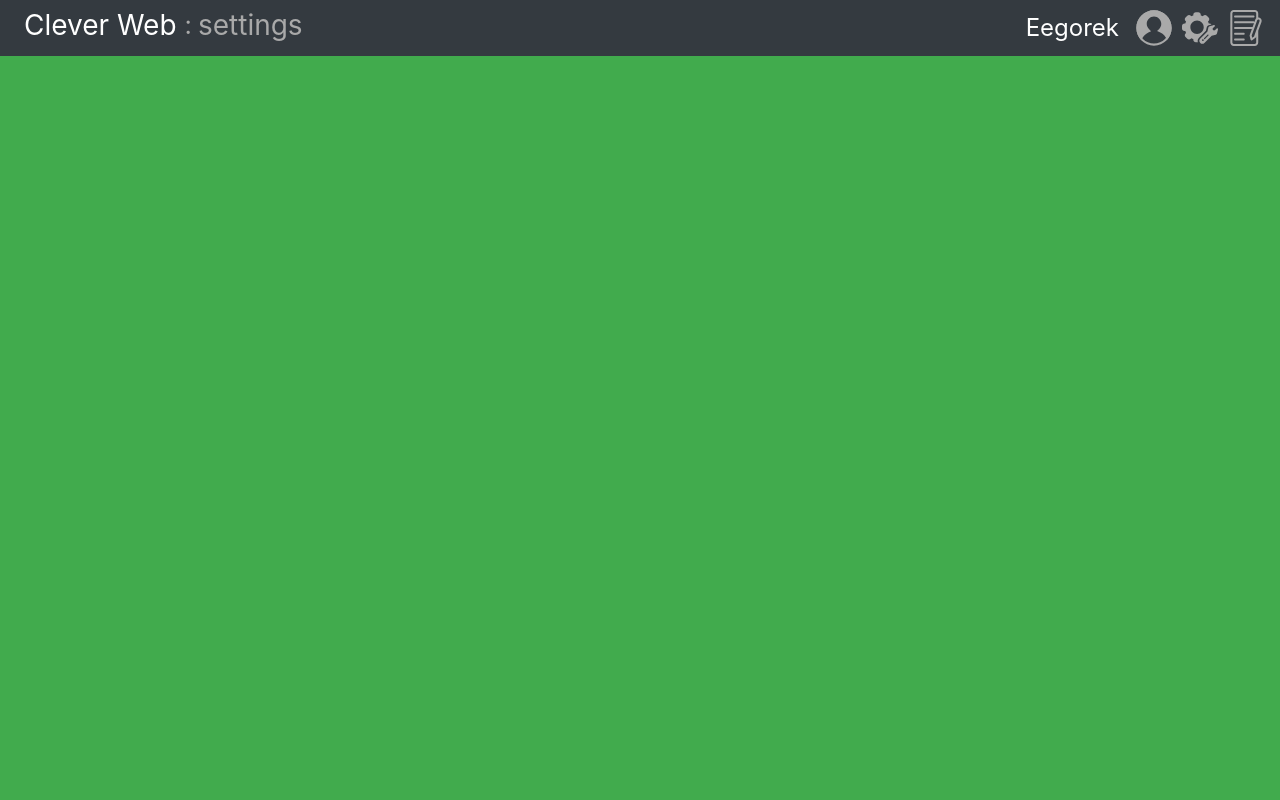
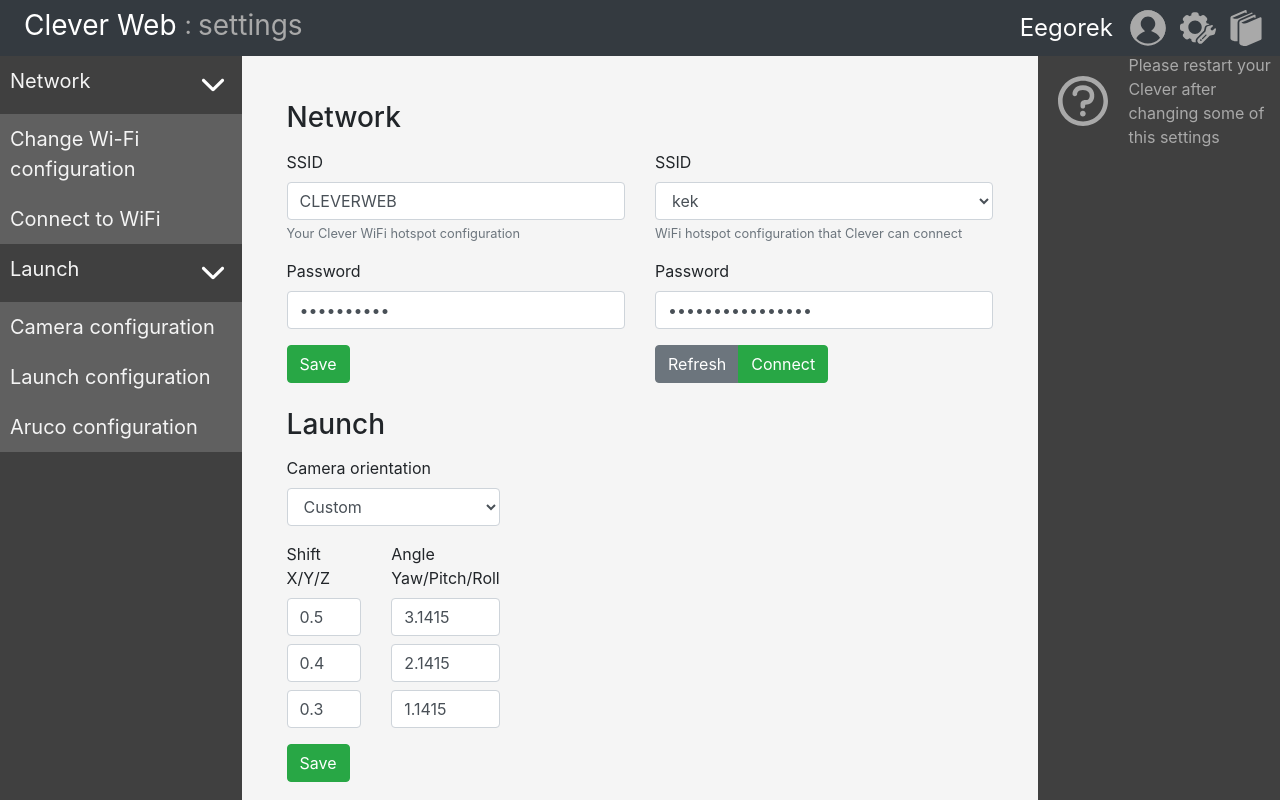
Before and after one commit to garinegor/cleverWeb, a Django app: page /settings in a window 1280 px wide. Run offline with Django 3.2, Linux system fonts and the light colour scheme; some libraries are stand-ins or nearby versions.

Commit message:
17th commit

```diff
--- a/mainPage/static/mainPage/main.css
+++ b/mainPage/static/mainPage/main.css
@@ -129,5 +129,60 @@ body {
 .navbar-img {
     width: 36px;
     height: 36px;
-    fill: red !important;
 }
+
+.setting-menu {
+    background-color: #404040;
+    width: 400px;
+    height: 100%;
+    display: flex;
+    flex-direction: column;
+}
+
+.settings-container {
+    width: 100%;
+    height: 100%;
+    display: flex;
+    flex-direction: row;
+}
+
+.setting-content {
+    width: 100%;
+    height: 100%;
+}
+
+.menu-el {
+    width: 100%;
+    padding: 10px;
+    background-color: #404040;
+    color: #f4f4f4;
+    font-size: 20px;
+    display: flex;
+    flex-direction: row;
+    justify-content: space-between;
+}
+
+.menu-el-container {
+    display: flex;
+    flex-direction: column;
+    height: 0px;
+    transition: .5s;
+}
+
+.submenu {
+    cursor: pointer;
+    transition: .5s;
+    background-color: #606060;
+}
+
+.submenu:hover {
+    background-color: #505050;
+}
+
+.menu-el-img {
+    transition: .5s;
+    width: 38px;
+    align-content: center;
+    height: 38px;
+    transform: rotate(-90deg);
+}
--- a/mainPage/templates/cleverWeb/documentation.html
+++ b/mainPage/templates/cleverWeb/documentation.html
@@ -16,10 +16,9 @@
 {% include "navbar.html" %}
 <div id="page-holder" class="page-holder">
     <div class="page" id="plugins">
-        <iframe src="http://192.168.11.1/docs" style="width: 100%; height: 100%">
+        <iframe id="docs_frame" src="http://192.168.11.1/docs" style="width: 100%; height: 100%">
         </iframe>
     </div>
 </div>
-<script type="text/javascript" src="{% static "mainPage/main.js" %}"></script>
 </body>
 </html>
--- /dev/null
+++ b/mainPage/templates/cleverWeb/settings-content.html
@@ -0,0 +1,152 @@
+<div class="settings-content">
+    <h3 style="margin: 15px">Network</h3>
+    <div style="display: flex; flex-direction: row; width: 100%">
+        <div style="width: 50%;">
+            <div class="form-group col-md-auto">
+                <label for="inputSSID">SSID</label>
+                <input id="inputSSID" type="text" class="form-control" aria-describedby="ssidHelp"
+                       value="{{ wifi.own_name }}" placeholder="SSID">
+                <small id="ssidHelp" class="form-text text-muted">Your Clever WiFi hotspot configuration</small>
+            </div>
+            <div class="form-group col-md-auto">
+                <label for="inputPassword">Password</label>
+                <input id="inputPassword" type="password" placeholder="Password" class="form-control"
+                       value="{{ wifi.own_pass }}">
+            </div>
+            <div class="btn-group" style="margin-left: 15px;" role="group">
+                <button onclick="alert('kek')" class="btn btn-success">Save</button>
+            </div>
+        </div>
+        <div style="width: 50%;">
+            <div class="form-group col-md-auto">
+                <label for="inputState2">SSID</label>
+                <select id="inputState2" class="form-control">
+                    <option selected>{{ wifi.current }}</option>
+                </select>
+                <small id="ssidHelp2" class="form-text text-muted">WiFi hotspot configuration that Clever can connect
+                </small>
+            </div>
+            <div class="form-group col-md-auto">
+                <label for="inputPassword2">Password</label>
+                <input id="inputPassword2" type="password" placeholder="Password" class="form-control"
+                       value="{{ wifi.pass }}">
+            </div>
+            <div class="btn-group" style="margin-left: 15px;" role="group">
+                <button type="button" onclick="refresh()" class="btn btn-secondary">Refresh</button>
+                <button type="button" class="btn btn-success">Connect</button>
+            </div>
+        </div>
+    </div>
+
+    <h3 style="margin: 15px; margin-top: 25px;">Launch</h3>
+    <div style="display: flex; flex-direction: row; width: 100%">
+        <div style="width: 33%;">
+            <div class="form-group col-md-auto">
+                <label for="inputStateCam">Camera orientation</label>
+                <select id="inputStateCam" class="form-control">
+                    <option value="5" selected>Custom</option>
+                    <option value="0">The camera is pointing down, plume back</option>
+                    <option value="1">The camera is pointing down, plume forward.</option>
+                    <option value="2">The camera is pointing upwards, plume back</option>
+                    <option value="3">The camera is pointing upwards, plume forward</option>
+                </select>
+            </div>
+            <div class="form-group col-md-auto">
+                <div class="row">
+                    <div class="col">
+                        <label>Shift X/Y/Z</label>
+                        <input id="shiftX" type="number" class="form-control" placeholder="Shift X">
+                        <input id="shiftY" style="margin-top: 8px; margin-bottom: 8px;" type="number"
+                               class="form-control"
+                               placeholder="Shift Y">
+                        <input id="shiftZ" type="number" class="form-control" placeholder="Shift Z">
+                    </div>
+                    <div class="col">
+                        <label>Angle Yaw/Pitch/Roll</label>
+                        <input id="angleYaw" type="number" class="form-control" placeholder="Angle yaw">
+                        <input id="anglePitch" style="margin-top: 8px; margin-bottom: 8px;" type="number"
+                               class="form-control"
+                               placeholder="Angle pitch">
+                        <input id="angleRoll" type="number" class="form-control" placeholder="Angle roll"></div>
+                </div>
+            </div>
+            <div class="btn-group" style="margin-left: 15px;" role="group">
+                <button onclick="alert('kek')" class="btn btn-success">Save</button>
+            </div>
+        </div>
+        <div style="width: 50%;">
+
+        </div>
+    </div>
+</div>
+<style lang="css">
+    .setting-content {
+        width: 100%;
+        height: 100%;
+        background-color: #f5f5f5;
+        padding: 30px;
+    }
+</style>
+<script>
+    refresh();
+
+    function refresh() {
+        var req = new XMLHttpRequest();
+        req.open("GET", "/wifi/available", false);
+        req.send();
+        if (req.status != 200) {
+            refresh();
+        } else {
+            var wifis = JSON.parse(req.responseText).available;
+            document.getElementById("inputState2").innerHTML = "";
+            for (let i = 0; i < wifis.length; i++) {
+                document.getElementById("inputState2").innerHTML += "<option>" + wifis[i] + "</option>";
+            }
+        }
+    }
+</script>
+<script>
+    var sets = [
+        [{{ camera.shiftx }}, {{ camera.shifty }}, {{ camera.shiftz }}, {{ camera.angleYaw }}, {{ camera.anglePitch }}, {{ camera.angleRoll }}],
+        [0.05, 0, -0.07, -1.5707963, 0, 3.1415926],
+        [0.05, 0, -0.07, 1.5707963, 0, 3.1415926],
+        [0.05, 0, 0.07, 1.5707963, 0, 0],
+        [0.05, 0, 0.07, -1.5707963, 0, 0]
+    ];
+
+    document.getElementById("shiftX").value = sets[0][0];
+    document.getElementById("shiftY").value = sets[0][1];
+    document.getElementById("shiftZ").value = sets[0][2];
+    document.getElementById("angleYaw").value = sets[0][3];
+    document.getElementById("anglePitch").value = sets[0][4];
+    document.getElementById("angleRoll").value = sets[0][5];
+
+    document.getElementById("shiftX").onchange = function () {
+        sets[0][0] = document.getElementById("shiftX").value;
+    };
+    document.getElementById("shiftY").onchange = function () {
+        sets[0][1] = document.getElementById("shiftY").value;
+    };
+    document.getElementById("shiftZ").onchange = function () {
+        sets[0][2] = document.getElementById("shiftZ").value;
+    };
+    document.getElementById("angleYaw").onchange = function () {
+        sets[0][3] = document.getElementById("angleYaw").value;
+    };
+    document.getElementById("anglePitch").onchange = function () {
+        sets[0][4] = document.getElementById("anglePitch").value;
+    };
+    document.getElementById("angleRoll").onchange = function () {
+        sets[0][5] = document.getElementById("angleRoll").value;
+    };
+
+    document.getElementById("inputStateCam").onchange = function () {
+        var set = sets[document.getElementById("inputStateCam").selectedIndex];
+        document.getElementById("shiftX").value = set[0];
+        document.getElementById("shiftY").value = set[1];
+        document.getElementById("shiftZ").value = set[2];
+        document.getElementById("angleYaw").value = set[3];
+        document.getElementById("anglePitch").value = set[4];
+        document.getElementById("angleRoll").value = set[5];
+    }
+</script>
--- a/mainPage/templates/cleverWeb/settings.html
+++ b/mainPage/templates/cleverWeb/settings.html
@@ -15,12 +15,63 @@
 <body>
 {% include "navbar.html" %}
 <div id="page-holder" class="page-holder">
-    <div class="page" id="plugins">
-        <div style="width: 100%; height: 100%; background-color: #41ab4d">
+    <div class="page">
+        <div class="settings-container">
+            <div class="setting-menu" id="menu">
 
+            </div>
+            <div class="setting-content">
+                {% include "cleverWeb/settings-content.html" %}
+            </div>
+            <div class="setting-menu">
+                <div style="display: flex; flex-direction: row; height: 90px; align-items: center">
+                    <img style="width: 50px; height: 50px; margin: 20px" alt=""
+                         src={% static "mainPage/icons/question.svg" %}/>
+                    <div style="color: darkgray">Please restart your Сlever after changing some of this settings</div>
+                </div>
+            </div>
         </div>
     </div>
 </div>
-<script type="text/javascript" src="{% static "mainPage/main.js" %}"></script>
+<script>
+    var data_struct = [
+        {
+            name: "Network",
+            sub_struct: [
+                "Change Wi-Fi configuration",
+                "Connect to WiFi"
+            ]
+        },
+        {
+            name: "Launch",
+            sub_struct: [
+                "Camera configuration",
+                "Launch configuration",
+                "Aruco configuration"
+            ]
+        }
+    ];
+
+    menu = document.getElementById("menu");
+
+    for (var i = 0; i < data_struct.length; i++) {
+        menu.innerHTML += "<div id='" + i.toString() + "par' class='menu-el'>" +
+            "<div>" + data_struct[i].name + "</div><img class='menu-el-img' alt='' src='/static/mainPage/icons/arrow.svg' id='" + i.toString() + "img' /></div>";
+        menu.innerHTML += "<div class='menu-el-container' id='" + i.toString() + "'></div>";
+        expand(i);
+    }
+
+    function expand(j) {
+        el = document.getElementById(j.toString());
+        for (var i = 0; i < data_struct[j].sub_struct.length; i++) {
+            el.innerHTML += "<div class='menu-el submenu'>" + data_struct[j].sub_struct[i] + "</div>";
+        }
+        document.getElementById(j.toString() + "par").onclick = function () {
+            hide(j);
+        };
+        el.style.height = "auto";
+        document.getElementById(j.toString() + "img").style.transform = "rotate(0deg)";
+    }
+</script>
 </body>
 </html>
--- a/mainPage/templates/navbar.html
+++ b/mainPage/templates/navbar.html
@@ -14,9 +14,9 @@
     </div>
     <div class="profile-part">
         <span>{{ profile_name }}</span>
-        <a href="profile"><img class="navbar-img" alt="" src="static/mainPage/icons/{{ profile_image }}"/></a>
-        <a href="settings"><img class="navbar-img" style="margin-left: 10px; margin-right: 10px;" alt=""
-                src="{% static "mainPage/icons/settings.svg" %}"/></a>
-        <a href="docs"><img class="navbar-img" alt="" src="{% static "mainPage/icons/docs.svg" %}"/></a>
+        <a href="profile"><img class="navbar-img svg" alt="" src="{% static "mainPage/icons/profile.svg" %}"/></a>
+        <a href="settings"><img alt="Settings" class="navbar-img svg" style="margin-right: 12px; margin-left: 14px;"
+                                src="{% static "mainPage/icons/settings.svg" %}"/></a>
+        <a href="docs"><img alt="Documentation" class="navbar-img svg" src="{% static "mainPage/icons/docs.svg" %}"/></a>
     </div>
 </nav>
--- a/mainPage/urls.py
+++ b/mainPage/urls.py
@@ -5,5 +5,6 @@ urlpatterns = [
     path('', views.plugins),
     path('plugins', views.plugins),
     path('settings', views.settings),
-    path('docs', views.docs)
+    path('docs', views.docs),
+    path('wifi/available', views.get_wifi_list)
 ]
--- a/mainPage/views.py
+++ b/mainPage/views.py
@@ -1,19 +1,12 @@
-import re
 import os
 from json import loads
 
 from django.shortcuts import render
-from django.http import HttpResponse, HttpResponseBadRequest
-from django.views.decorators.csrf import csrf_exempt
+from django.http import JsonResponse
 
 PATH_TO_LAUNCH = "path_to_launch"
 PATH_TO_FOLDER = "./map"
 PROJECT_ROOT = os.path.abspath(os.path.dirname(__file__))
-
-
-def home(request):
-    files = [i for i in os.listdir(PATH_TO_FOLDER) if i.split(".")[1] == "txt"]
-    return render(request, "aruco/index.html", {"files": files})
 
 
 def plugins(request):
@@ -34,16 +27,28 @@ def plugins(request):
     data["navbar_color"] = "#343a40"
     data["navbar_title"] = "plugins"
     data["profile_name"] = "Eegorek"
-    data["profile_image"] = "profile.svg"
     return render(request, "cleverWeb/plugins.html", data)
 
 
 def settings(request):
     data = dict()
+    data["wifi"] = {
+        "current": "COEX Tower",
+        "pass": "somewifipassword",
+        "own_name": "CLEVERWEB",
+        "own_pass": "cleverwifi"
+    }
+    data["camera"] = {
+        "shiftx": 0.5,
+        "shifty": 0.4,
+        "shiftz": 0.3,
+        "angleYaw": 3.1415,
+        "anglePitch": 2.1415,
+        "angleRoll": 1.1415,
+    }
     data["navbar_color"] = "#343a40"
     data["navbar_title"] = "settings"
     data["profile_name"] = "Eegorek"
-    data["profile_image"] = "profile.svg"
     return render(request, "cleverWeb/settings.html", data)
 
 
@@ -52,63 +57,10 @@ def docs(request):
     data["navbar_color"] = "#343a40"
     data["navbar_title"] = "documentation"
     data["profile_name"] = "Eegorek"
-    data["profile_image"] = "profile.svg"
     return render(request, "cleverWeb/documentation.html", data)
 
 
-@csrf_exempt
-def save_map(request):
-    if request.method == 'POST':
-        data = request.POST
-        filename = data["filename"].split(".")[0] + ".txt"
-        map_json = loads(data["map"])
-        try:
-            path_to_file = PATH_TO_FOLDER + "/" + filename
-            with open(path_to_file, "w") as f:
-                for line in map_json:
-                    f.write(line + "\n")
-            message = "Saved."
-        except:
-            return HttpResponseBadRequest()
-    else:
-        message = "Error."
-    return HttpResponse(message)
-
-
-@csrf_exempt
-def validate_filename(request):
-    if request.method == 'POST':
-        data = request.POST
-        is_valid = re.match("^[a-zA-Z0-9]+(.txt)?$", data["filename"])
-        filename = data["filename"].split(".")[0] + ".txt"
-
-        if is_valid and filename not in os.listdir(PATH_TO_FOLDER):
-            message = "Filename is valid"
-        else:
-            return HttpResponseBadRequest()
-
-    else:
-        message = "Error."
-
-    return HttpResponse(message)
-
-
-@csrf_exempt
-def load_file(request):
-    if request.method == 'POST':
-        filename = request.POST["filename"]
-        try:
-            with open(PATH_TO_FOLDER + "/" + filename) as f:
-                # lines = f.readlines()
-                # return HttpResponse("\n".join(lines))
-                return HttpResponse(f.read())
-        except:
-            return HttpResponseBadRequest()
-
-    else:
-        return HttpResponse("Error")
-
-
-def show_files(request):
-    files = [i for i in os.listdir(PATH_TO_FOLDER) if i.split(".")[1] == "txt"]
-    return render(request, "aruco/files.html", {"files": files})
+def get_wifi_list(request):
+    data = dict()
+    data["available"] = ["kek", "kek1", "kek2", "kek3"]  # первый эдемент - сеть к которой подключен
+    return JsonResponse(data)
```
Also changed, not shown: mainPage/static/mainPage/icons/arrow.svg (added), mainPage/static/mainPage/icons/docs.svg, mainPage/static/mainPage/icons/question.svg (added).
